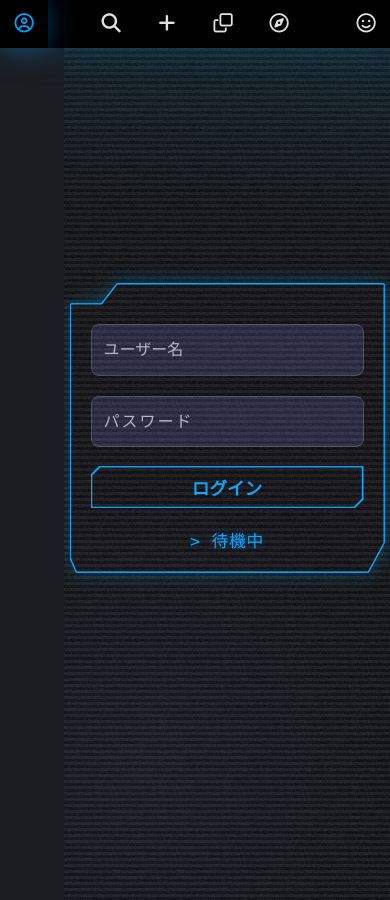
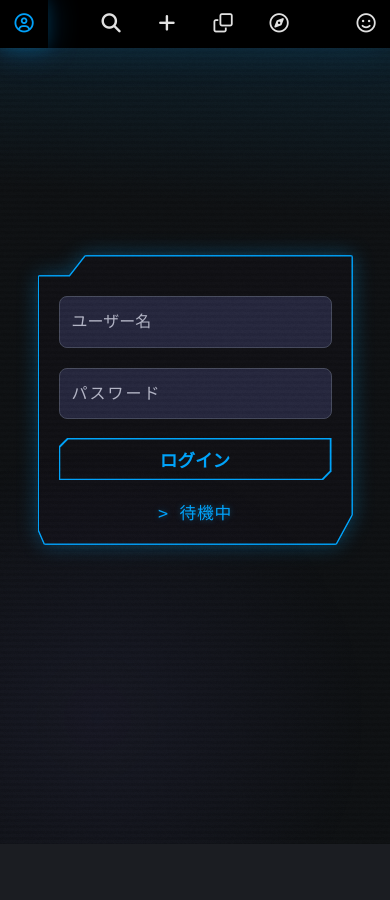
Before and after one commit to PukekoKiwi/PicoTan, a website with bundled scripts: page public/login.html in a window 390 px wide. After the commit the page ends 844 px from the top, so only its background shows below. Built offline with nearby package versions, Linux system fonts and the light colour scheme; a web font is replaced by a local one.

Commit message:
Mobile fix for login.css try #3

```diff
--- a/public/styles/local-styles/login.css
+++ b/public/styles/local-styles/login.css
@@ -72,10 +72,8 @@
     position: relative;
 
     isolation: isolate;
-    will-change: filter;
     transform: translateZ(0);
     overflow: visible;
-    backface-visibility: hidden;
 }
 
 .login-container {
@@ -259,10 +257,10 @@
 
 @media (max-width: 768px) {
     .app-container {
-        background-attachment: scroll;
-      }
-    .app-container::after{
-        /* stop blending over filtered content on iOS */
-        mix-blend-mode: normal;
+      margin-left: 0;
+      height: auto;
+      min-height: calc(100dvh - var(--btn-size-mobile));
+      overflow: visible;
+      padding-top: calc(var(--btn-size-mobile) + env(safe-area-inset-top, 0));
     }
 }
```
